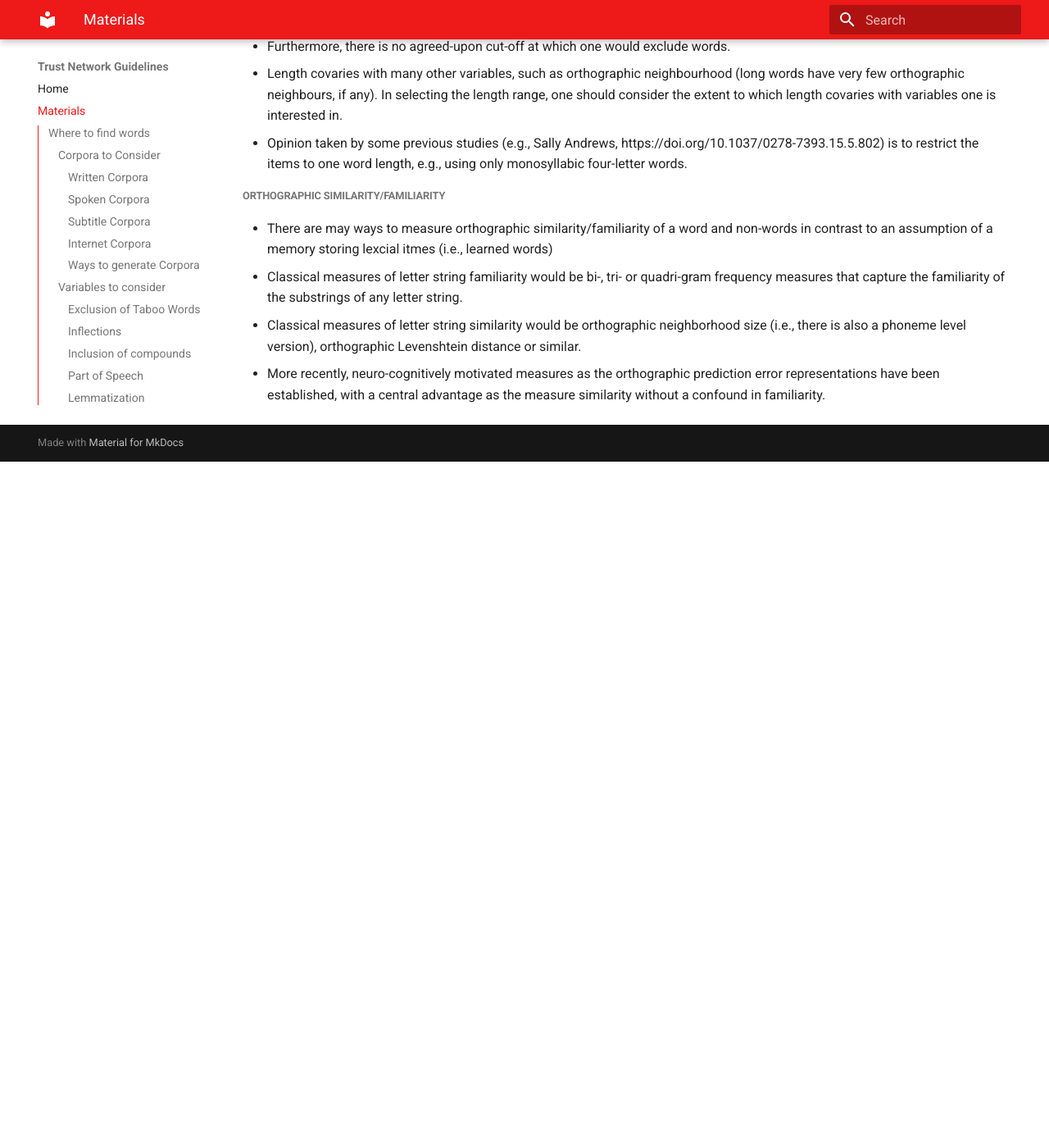
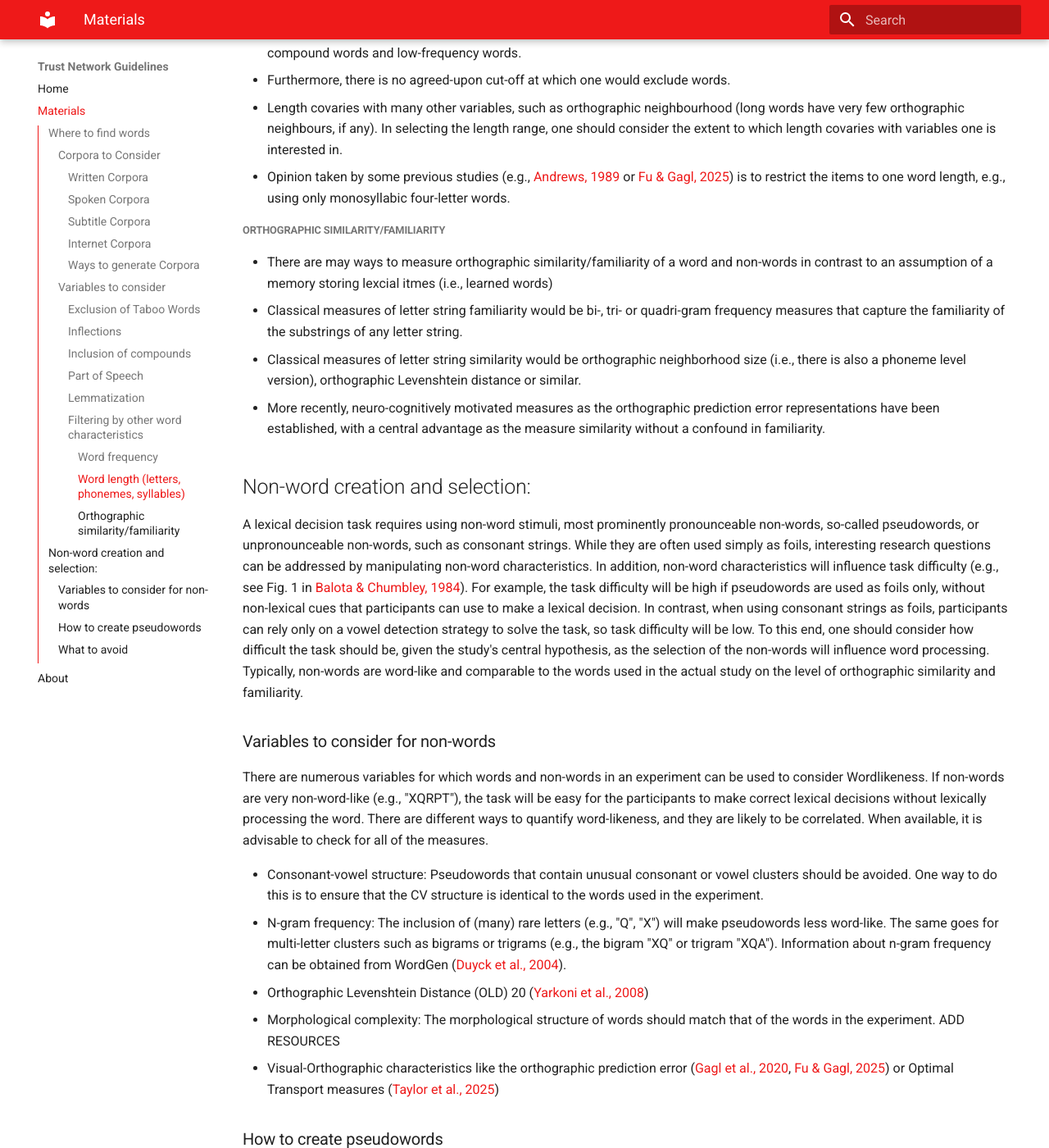
Before and after one commit to cwdeee/trust-network-guidelines, an MkDocs documentation site: the page built from docs/materials.md, in a window 1280 px wide and 1400 px high, scrolled down 4542 px. Shown: the whole window at 82% size. Built offline with MkDocs 1.6.1 and Material for MkDocs 9.7.7, drawn with Linux system fonts in a browser that asks for light colours; before the commit the page ends 5105 px from its top, so only the background shows below that; some of the changed text lies outside the part shown.

Commit message:
pseudoword stuff added

```diff
--- a/docs/materials.md
+++ b/docs/materials.md
@@ -54,7 +54,7 @@ Here are new ideas for creating corpora with generative language models ([more d
 
 ### Variables to consider
 
-Words vary in terms of orthographic features (e.g., number of letters, written word form frequency), phonological features (e.g., number of syllables, number of phonemes), morphological features (e.g., morphological complexity, number of morphemes), and semantic features (e.g., word class, valence). There are no hard rules about what items should be excluded when selecting items. Manual filtering is not recommended, as it’s time-consuming and error-prone. The filtering process depends on the research question.
+Words vary in terms of orthographic features (e.g., number of letters, written word form frequency), phonological features (e.g., number of syllables, number of phonemes), morphological features (e.g., morphological complexity, number of morphemes), syntactical features (e.g., Part of Speech) and semantic features (e.g., word class, valence). There are no hard rules about what items should be excluded when selecting items. Manual filtering is not recommended, as it’s time-consuming and error-prone. The filtering process depends on the research question.
 
 #### Exclusion of Taboo Words ![Importance Rating 2](images/rating2.png)
 Excluding taboo words can prevent participant traumatization. Thus, such words should only be used if necessary, and experiments involving them should account for measures that prevent adverse outcomes for participants. In general, it is advised to consult with an ethics committee. It is recommended to exclude slurs that some participants may perceive to be personally offensive and to include a trigger warning if such words are under investigation. [Sulpizio et al. (2024)](https://doi.org/10.3758/s13428-024-02376-6) provide a full list of German taboo words as supplementary materials.
@@ -90,7 +90,7 @@ Cons:
 
 - Lemmas are often not identical to what is seen or heard in natural language
 
-####  Filtering by other variables
+####  Filtering by other word characteristics
 It is common to filter experimental items by other word characteristics. This has the advantage of removing “weird” items and removing variance that is not associated with an effect of interest, but at the same time runs the risk of creating a word set that is not representative of the actual language.
 
 Pro
@@ -102,20 +102,21 @@ Cons
 - May not be representative of the language
 - The cut-off points will be somewhat arbitrary
 
-##### Frequency: There is an argument for excluding words with particularly low frequency, as these will be unknown to many participants.
+##### Word frequency
+There is an argument for excluding words with particularly low frequency, as these will be unknown to many participants.
 
 - The experimenter can base the cut-off on written or spoken word frequency. Although they correlate, there is some dissociation between them.
 - One should expect higher error rates if many low-frequency words are included. Rarely used words will likely be categorised as "not-a-word".
 - It may be advisable to select the words so that one can check if the frequency effect is present in the collected data. This will provide a sanity check. The frequency effect is generally observable when the frequency lies between 0 and 2, in log-frequency per million.
 
-##### Length (letters, phonemes, syllables)
+##### Word length (letters, phonemes, syllables)
 
 - There may be pragmatic reasons for excluding very long words (i.e., making sure they fit on the screen)
-- There may be physiological reasons for excluding very long words (i.e., making sure the word fits the size of the retina, thus restricting the need for eye movements; an Empirical length restriction estimate would be 7 or fewer letters; e.g., see Kliegl et al., 2004)
+- There may be physiological reasons for excluding very long words (i.e., making sure the word fits the size of the retina, thus restricting the need for eye movements; an Empirical length restriction estimate would be 7 or fewer letters; e.g., see [Kliegl et al., 2004](https://doi.org/10.1080/09541440340000213)
 - One should be mindful that this may lead to a non-representative sample of words, such as a disproportionate exclusion of compound words and low-frequency words.
 - Furthermore, there is no agreed-upon cut-off at which one would exclude words.
 - Length covaries with many other variables, such as orthographic neighbourhood (long words have very few orthographic neighbours, if any). In selecting the length range, one should consider the extent to which length covaries with variables one is interested in.
-- Opinion taken by some previous studies (e.g., Sally Andrews, https://doi.org/10.1037/0278-7393.15.5.802) is to restrict the items to one word length, e.g., using only monosyllabic four-letter words.
+- Opinion taken by some previous studies (e.g., [Andrews, 1989](https://doi.org/10.1037/0278-7393.15.5.802) or [Fu & Gagl, 2025](https://doi.org/10.1162/jocn_a_02301)) is to restrict the items to one word length, e.g., using only monosyllabic four-letter words.
 
 ##### Orthographic similarity/familiarity
 
@@ -123,3 +124,31 @@ Cons
 - Classical measures of letter string familiarity would be bi-, tri- or quadri-gram frequency measures that capture the familiarity of the substrings of any letter string.
 - Classical measures of letter string similarity would be orthographic neighborhood size (i.e., there is also a phoneme level version), orthographic Levenshtein distance or similar.
 - More recently, neuro-cognitively motivated measures as the orthographic prediction error representations have been established, with a central advantage as the measure similarity without a confound in familiarity.
+
+## Non-word creation and selection:
+A lexical decision task requires using non-word stimuli, most prominently pronounceable non-words, so-called pseudowords, or unpronounceable non-words, such as consonant strings. While they are often used simply as foils, interesting research questions can be addressed by manipulating non-word characteristics. In addition, non-word characteristics will influence task difficulty (e.g., see Fig. 1 in [Balota & Chumbley, 1984](https://doi.org/10.1037/0096-1523.10.3.340)). For example, the task difficulty will be high if pseudowords are used as foils only, without non-lexical cues that participants can use to make a lexical decision. In contrast, when using consonant strings as foils, participants can rely only on a vowel detection strategy to solve the task, so task difficulty will be low. To this end, one should consider how difficult the task should be, given the study's central hypothesis, as the selection of the non-words will influence word processing. Typically, non-words are word-like and comparable to the words used in the actual study on the level of orthographic similarity and familiarity.
+
+### Variables to consider for non-words
+There are numerous variables for which words and non-words in an experiment can be used to consider Wordlikeness. If non-words are very non-word-like (e.g., "XQRPT"), the task will be easy for the participants to make correct lexical decisions without lexically processing the word. There are different ways to quantify word-likeness, and they are likely to be correlated. When available, it is advisable to check for all of the measures.
+
+- Consonant-vowel structure: Pseudowords that contain unusual consonant or vowel clusters should be avoided. One way to do this is to ensure that the CV structure is identical to the words used in the experiment.
+- N-gram frequency: The inclusion of (many) rare letters (e.g., "Q", "X") will make pseudowords less word-like. The same goes for multi-letter clusters such as bigrams or trigrams (e.g., the bigram "XQ" or trigram "XQA"). Information about n-gram frequency can be obtained from WordGen ([Duyck et al., 2004](https://doi.org/10.3758/BF03195595)).
+- Orthographic Levenshtein Distance (OLD) 20 ([Yarkoni et al., 2008](https://doi.org/10.3758/PBR.15.5.971))
+- Morphological complexity: The morphological structure of words should match that of the words in the experiment. ADD RESOURCES
+- Visual-Orthographic characteristics like the orthographic prediction error ([Gagl et al., 2020](https://doi.org/10.1016/j.neuroimage.2020.116727), [Fu & Gagl, 2025](https://doi.org/10.1162/jocn_a_02301)) or Optimal Transport measures ([Taylor et al., 2025](http://doi.org/10.1101/2024.11.11.622929))
+
+### How to create pseudowords
+We recommend automating the process of pseudoword creation, especially if a large number of items are involved. There are numerous ways of doing this:
+
+- Pseudoword creators for German are available, such as [Wuggy](https://doi.org/10.3758/BRM.42.3.627) or [UniPseudo](https://journals.sagepub.com/doi/abs/10.1177/17470218231164373).
+- Python is good for working with letter strings, and with medium-low programming skills, you can use it to create pseudowords:
+    - Change one vowel or exchange all vowels with consonants to a set of non-words that match the words in your experimental task.
+    - From your basewords, exchange consonants for consonants and vowels for vowels with a certain probability
+    - From your basewords, exchanging bigrams or trigrams
+    - Instead of relying on basewords, you can depend on language statistics: Combine common bigrams from the language (e.g., based on the FILMS corpus). Specify the length of your desired pseudowords. Select a random letter and then add letters with probabilities matching the structure of the German language.
+
+### What to avoid
+- As for words, pseudowords similar to slurs that may cause offense should be avoided, unless needed to address the research question.
+- If non-words should be pronounceable (i.e., pseudowords), one should eliminate illegal letter clusters.
+- Slang words and dialect: It is advisable to get a representative of your target population (e.g., teenagers, undergraduate students) to check for potential slang words.
+- Items are words in a language commonly spoken as a foreign language, such as English, French, or Italian.
```
